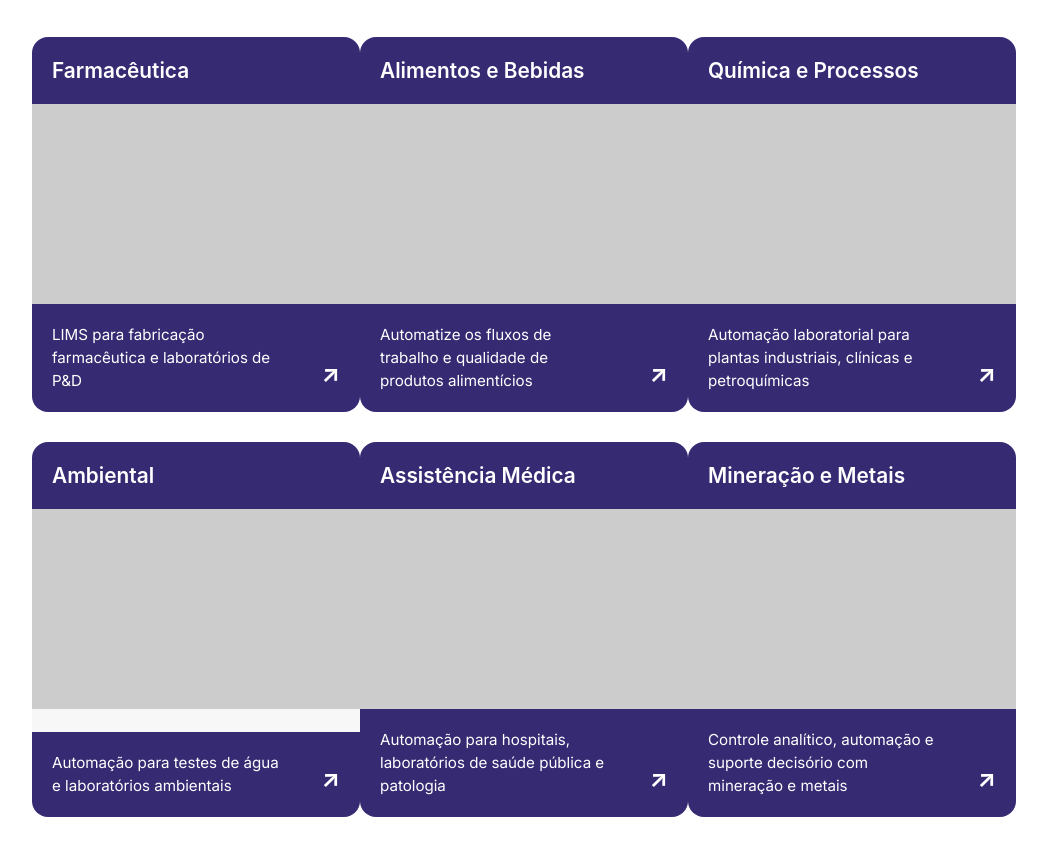
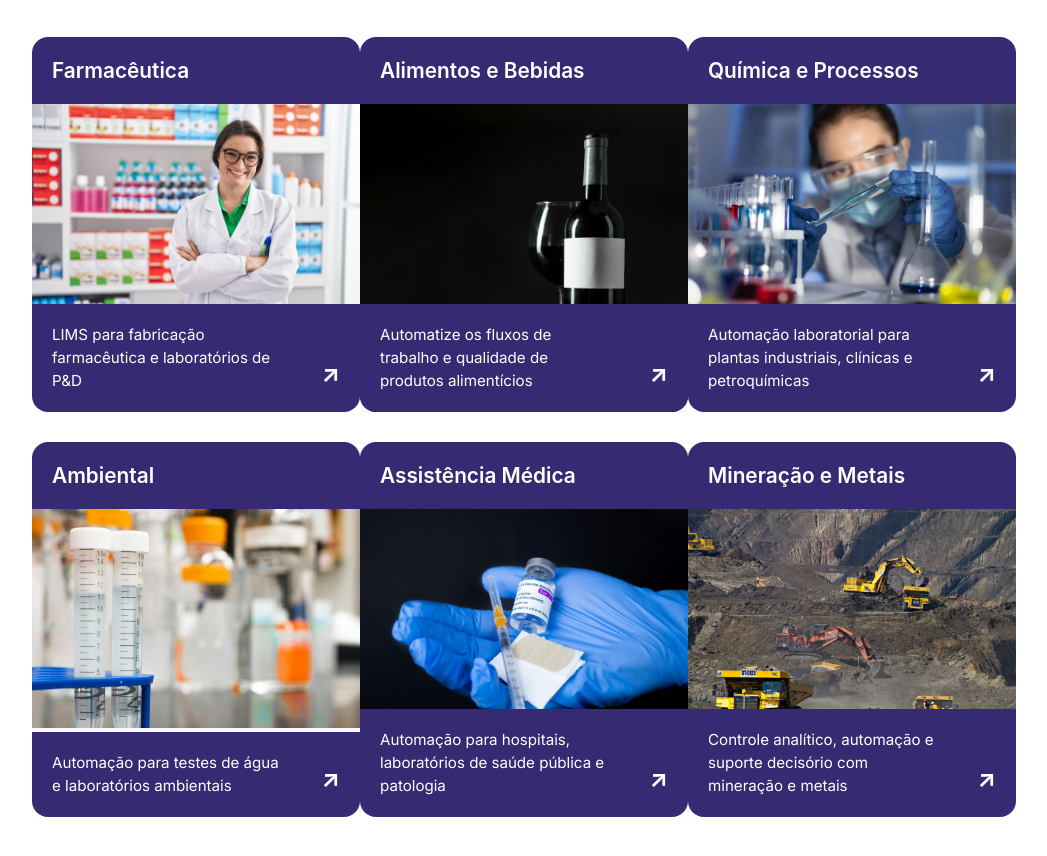
Before and after one commit to Byorks/website-linesync, a website: page pages/setores/setores.html in a window 1280 px wide. Shown: the part 266-1122 px from the top of the page, without its empty margins (116-1163 px from the left). Drawn offline with nearby package versions, Linux system fonts and the light colour scheme; a script that the page names is missing; a web font is replaced by a local one.

Commit message:
fix: imagens setores

```diff
--- a/pages/setores/setores.html
+++ b/pages/setores/setores.html
@@ -107,7 +107,7 @@
         <div class="area-card">
           <div class="card-nome">Farmacêutica</div>
           <div class="card-img"> <img
-              src="assets/imagens/farmaceutica-jovem-hispanica-sorrindo-confiante-em-pe-com-gesto-de-bracos-cruzados-na-farmacia.jpg"
+              src="assets/imagens/7087.jpg"
               alt="" class="ronaldo"> </div>
           <div class="card-content">
             <p>
@@ -119,7 +119,7 @@
 
         <div class="area-card">
           <div class="card-nome">Alimentos e Bebidas</div>
-          <div class="card-img"> <img src="assets/imagens/corkscrew-e-uva-perto-de-garrafas-e-copos-de-vinho.jpg" alt=""
+          <div class="card-img"> <img src="assets/imagens/2147764840.jpg" alt=""
               class="ronaldo">
           </div>
           <div class="card-content">
@@ -132,7 +132,7 @@
 
         <div class="area-card">
           <div class="card-nome">Química e Processos</div>
-          <div class="card-img"> <img src="assets/imagens/close-up-cientista-usando-mascara-facial.jpg" alt=""
+          <div class="card-img"> <img src="assets/imagens/2148926620.jpg" alt=""
               class="ronaldo"> </div>
           <div class="card-content">
             <p>
@@ -144,7 +144,7 @@
 
         <div class="area-card">
           <div class="card-nome">Ambiental</div>
-          <div class="card-img"> <img src="assets/imagens/pexels-mediocrememories-954584.jpg" alt="" class="ronaldo">
+          <div class="card-img"> <img src="assets/imagens/pexels-mediocrememories-954585.jpg" alt="" class="ronaldo">
           </div>
           <div class="card-content">
             <p>
--- a/pages/setores/setores.js
+++ b/pages/setores/setores.js
@@ -10,7 +10,7 @@ document.addEventListener("DOMContentLoaded", function () {
     const dadosSetores = {
         "Farmacêutica": {
             texto: "A LineSync impulsiona a excelência no setor farmacêutico, garantindo rastreabilidade, conformidade regulatória e eficiência na gestão de dados laboratoriais. Transformamos processos complexos em fluxos inteligentes e auditeis",
-            imagem: "assets/imagens/siringa.jpg"
+            imagem: "assets/imagens/seringa.jpg"
         },
         "Alimentos e Bebidas": {
             texto: "Com foco em segurança, qualidade e controle, a LineSync otimiza a gestão analítica no setor de alimentos e bebidas, assegurando conformidade com normas e oferecendo total rastreabilidade desde a matéria-prima até o produto final.",
```
Also changed, not shown: pages/setores/assets/imagens/2147764840.jpg (added), pages/setores/assets/imagens/2148926620.jpg (added), pages/setores/assets/imagens/7087.jpg (added), pages/setores/assets/imagens/ambiental.jpg (added), pages/setores/assets/imagens/barril.jpg (added), pages/setores/assets/imagens/carbon.jpg (added), pages/setores/assets/imagens/chem.jpg (added), pages/setores/assets/imagens/dominik-vanyi-Mk2ls9UBO2E-unsplash.jpg (added), pages/setores/assets/imagens/mika-baumeister--kW1TvBKk1s-unsplash.jpg (added), pages/setores/assets/imagens/pexels-mediocrememories-954585.jpg (added), pages/setores/assets/imagens/sangue.jpg (added), pages/setores/assets/imagens/seringa.jpg (added).
